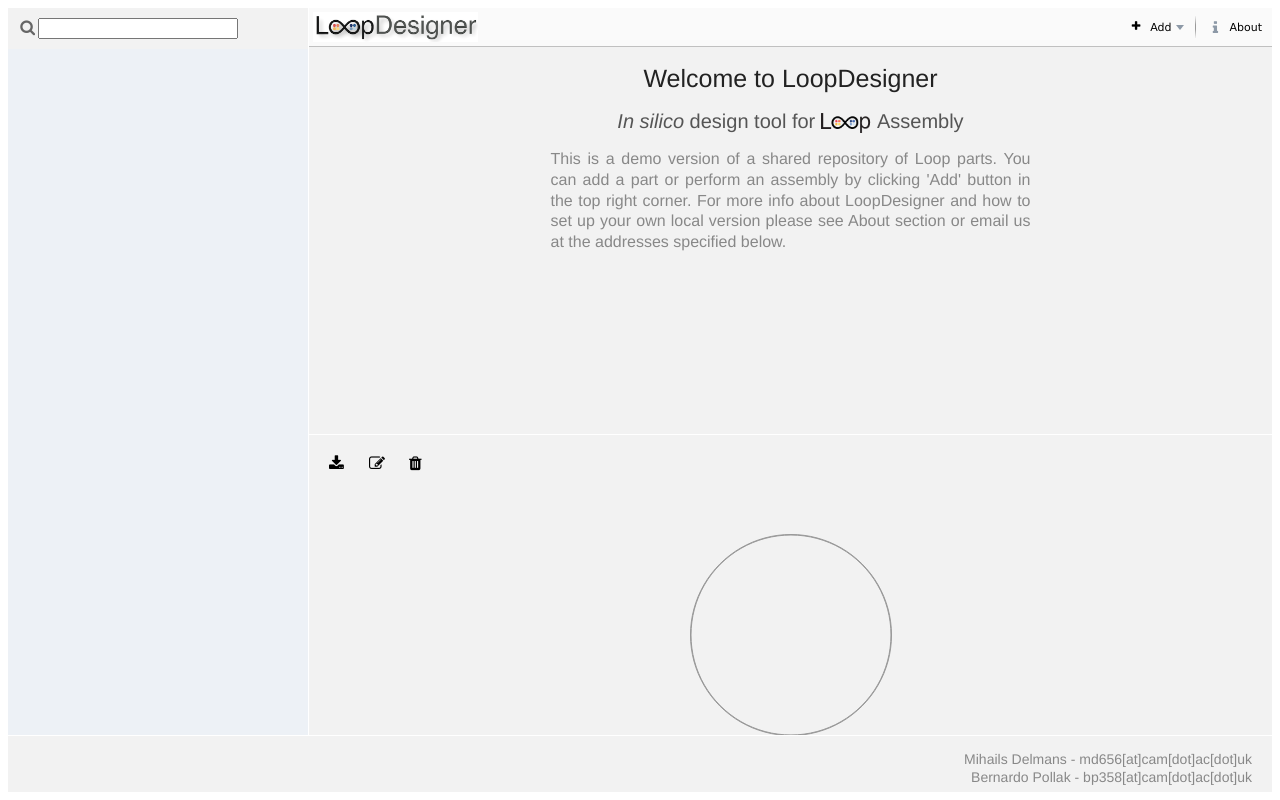
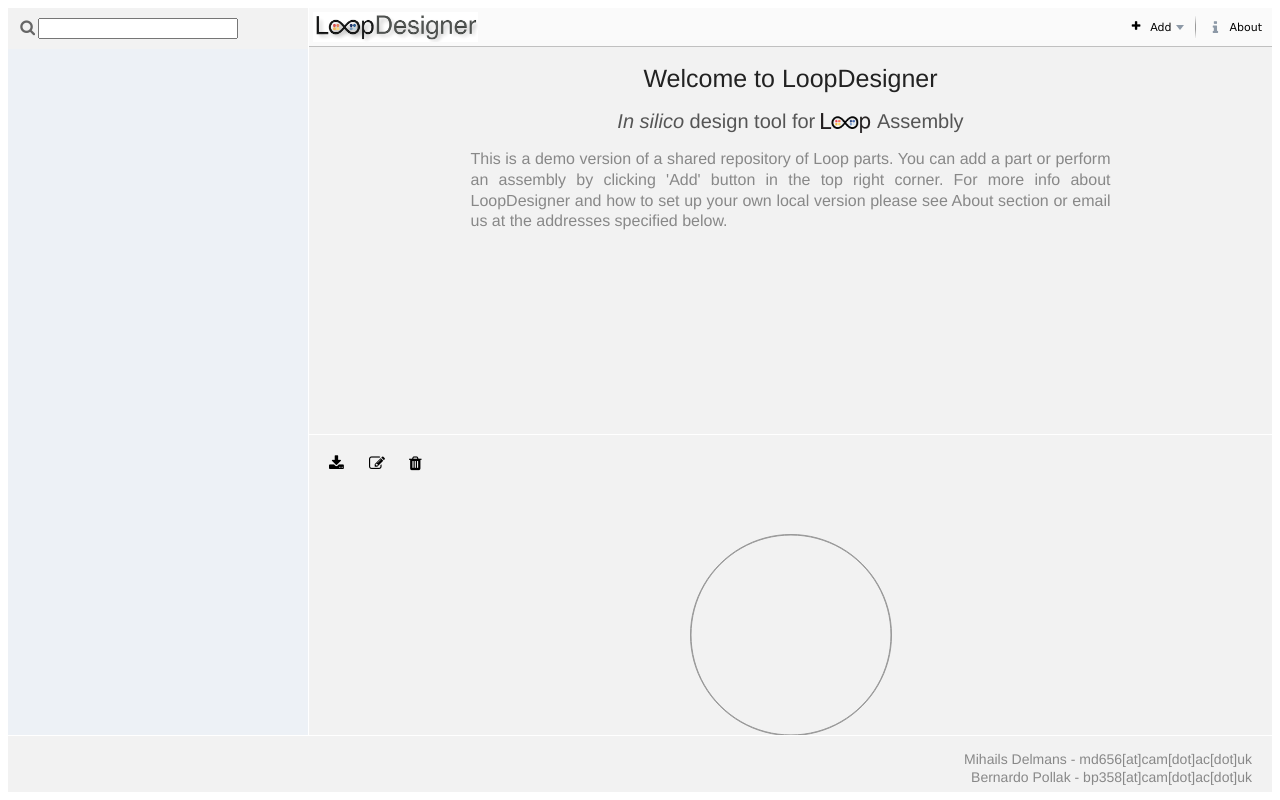
Before and after one commit to HaseloffLab/LoopDB, a Flask app: page / in a window 1280 px wide. Run offline with Flask 2, Linux system fonts and the light colour scheme; parts of the project's set-up code (start-up, migrations or seed data) failed here and were passed over; some libraries are stand-ins or nearby versions.

Commit message:
many changes

```diff
--- a/static/css/loop.css
+++ b/static/css/loop.css
@@ -110,7 +110,7 @@
 #introContainer{
 	text-align: center;
 	margin: 0 auto;
-	width: 30em;
+	width: 40em;
 }
 
 #introContainer p{
@@ -120,7 +120,7 @@
 #aboutContainer{
 	text-align: center;
 	margin: 0 auto;
-	width: 30em;
+	width: 40em;
 }
 #aboutContainer p{
 	text-align: justify;
```
